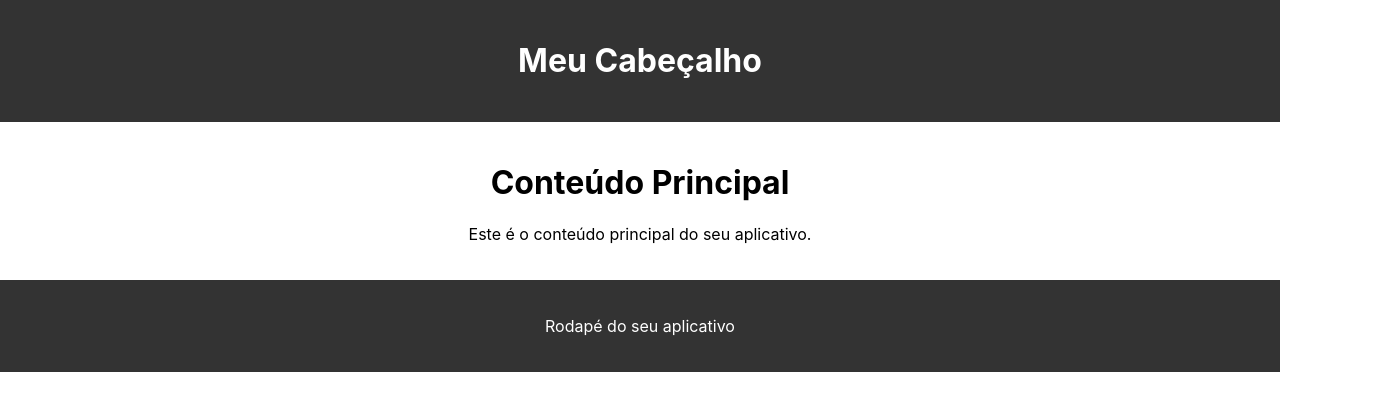
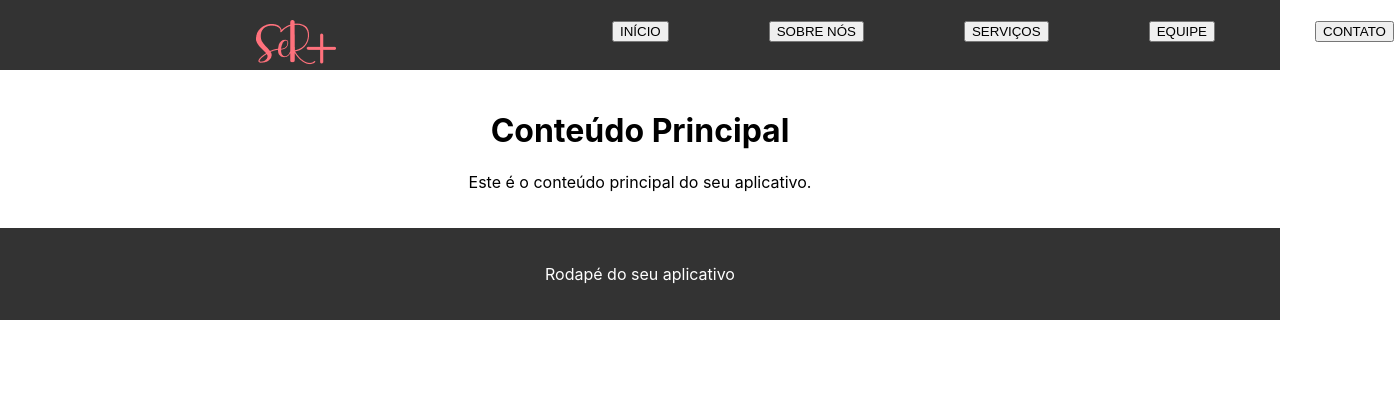
Before and after one commit to PedroZulim/Projeto-Web-Full-Stack, a React (Create React App) app in the folder my-app/: page / in a window 1280 px wide. Shown: the top 410 px of the page, 1394 px wide, since content can reach past the window. Built offline with nearby package versions, Linux system fonts and the light colour scheme.

Commit message:
simple header

```diff
--- a/my-app/src/App.css
+++ b/my-app/src/App.css
@@ -1,11 +1,14 @@
 .App {
   text-align: center;
+  background-color: #ffffff;
 }
 
 .Header {
   background-color: #333;
   color: #fff;
-  padding: 20px;
+  padding-top: 20px;
+  height: 30px;
+  padding-bottom: 20px;
 }
 
 .Main {
@@ -18,3 +21,20 @@
   color: #fff;
   padding: 20px;
 }
+
+.LogoHeader{
+  position: absolute;
+  left: 20%;
+
+}
+
+.button{
+  position: relative;
+  float: inline-start;
+  padding-inline-start: 100px;
+  left: 40%;
+}
+
+.buttons-header{
+  padding: auto;
+}
--- a/my-app/src/Header.js
+++ b/my-app/src/Header.js
@@ -3,7 +3,26 @@ import React from 'react';
 function Header() {
   return (
     <div className='Header'>
-      <h1>Meu Cabeçalho</h1>
+      <div className='LogoHeader'>
+        <img src="Logo-Header.png" alt='Logo SerMais'/>
+      </div>
+      <div className='buttons-header'>
+        <div className='button'>
+          <button>INÍCIO</button>
+        </div>
+        <div className='button'>
+          <button>SOBRE NÓS</button>
+        </div>
+        <div className='button'>
+          <button>SERVIÇOS</button>
+        </div>
+        <div className='button'>
+          <button>EQUIPE</button>
+        </div>
+        <div className='button'>
+          <button>CONTATO</button>
+        </div>
+      </div>
     </div>
   );
 }
```
Also changed, not shown: my-app/public/Logo-Header.png (added).
